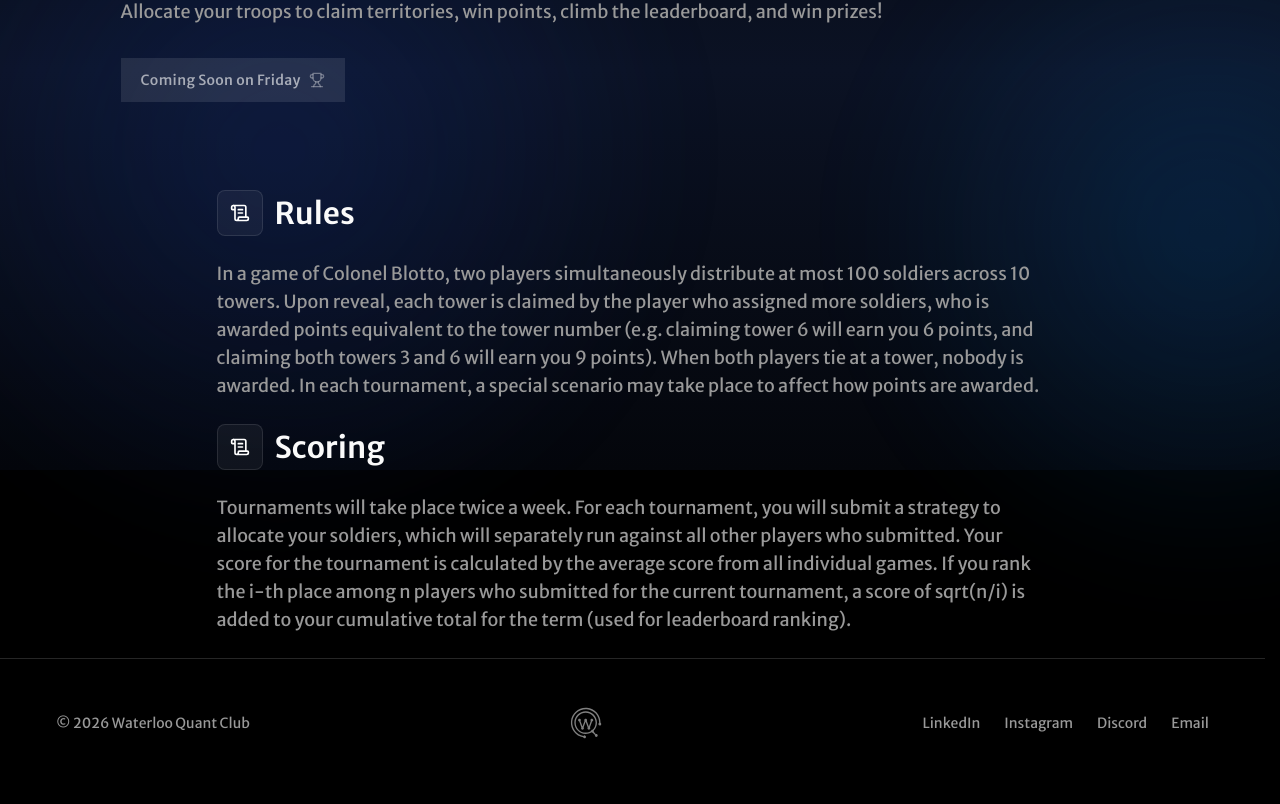
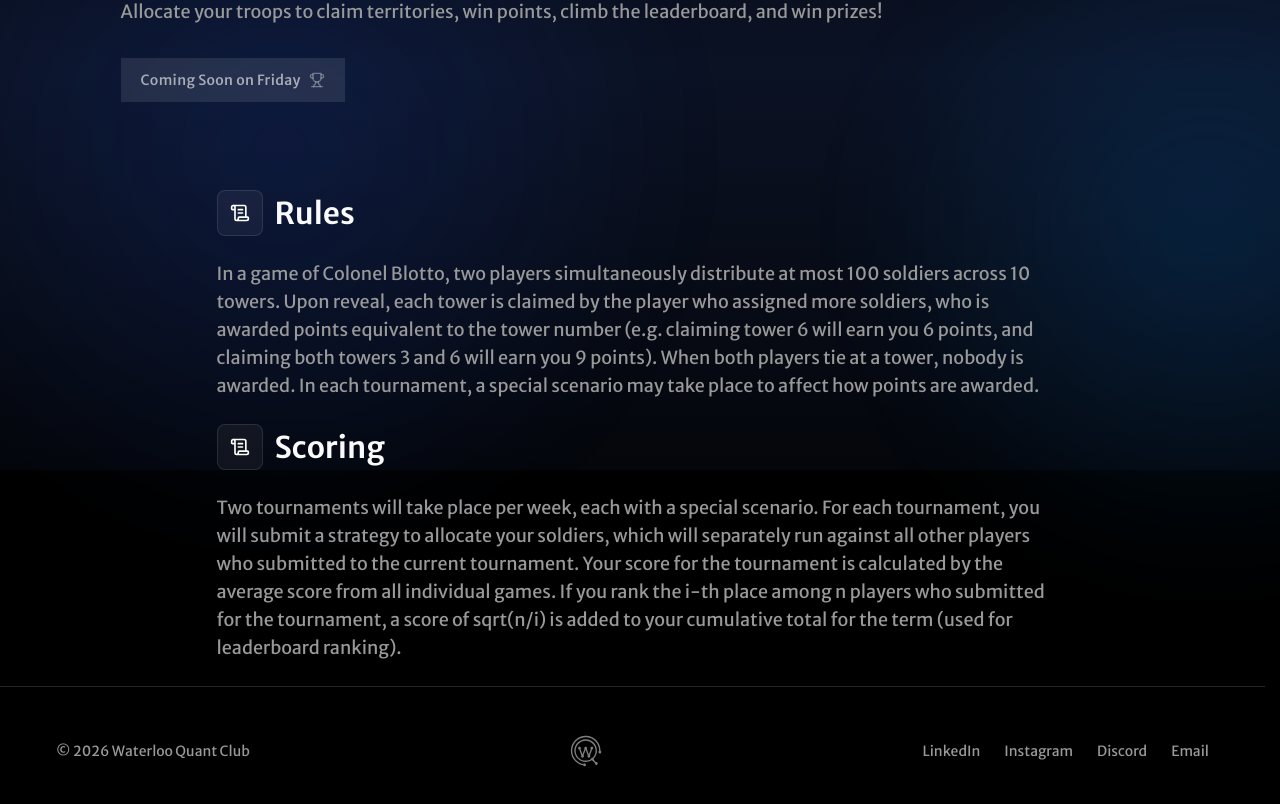
Before and after one commit to waterlooquantclub/waterlooquantclub.github.io, a React (Vite) app in the folder client/: page /games/blotto in a window 1280 px wide. Shown: the part 330-1134 px from the top of the page. Built offline with nearby package versions, Linux system fonts and the light colour scheme; the HTML template or start-up script is replaced by a standard one.

Commit message:
update Blotto

```diff
--- a/client/src/pages/Blotto.tsx
+++ b/client/src/pages/Blotto.tsx
@@ -76,14 +76,15 @@ const Blotto = () => {
 
             <div className="space-y-4 text-muted-foreground leading-relaxed text-base md:text-lg">
               <p>
-                Tournaments will take place twice a week. For each tournament,
-                you will submit a strategy to allocate your soldiers, which will
-                separately run against all other players who submitted. Your
+                Two tournaments will take place per week, each with a special
+                scenario. For each tournament, you will submit a strategy to
+                allocate your soldiers, which will separately run against all
+                other players who submitted to the current tournament. Your
                 score for the tournament is calculated by the average score from
                 all individual games. If you rank the i-th place among n players
-                who submitted for the current tournament, a score of sqrt(n/i)
-                is added to your cumulative total for the term (used for
-                leaderboard ranking).
+                who submitted for the tournament, a score of sqrt(n/i) is added
+                to your cumulative total for the term (used for leaderboard
+                ranking).
               </p>
             </div>
           </div>
```
